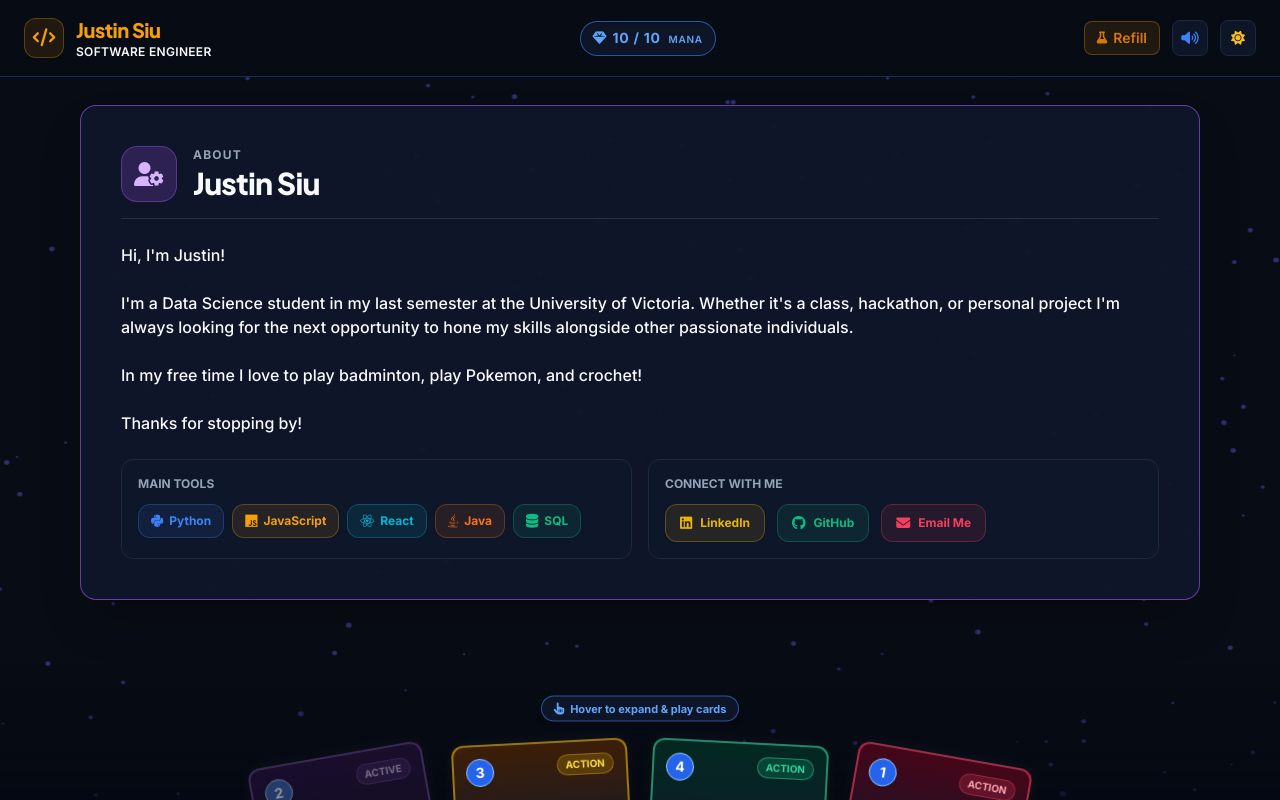
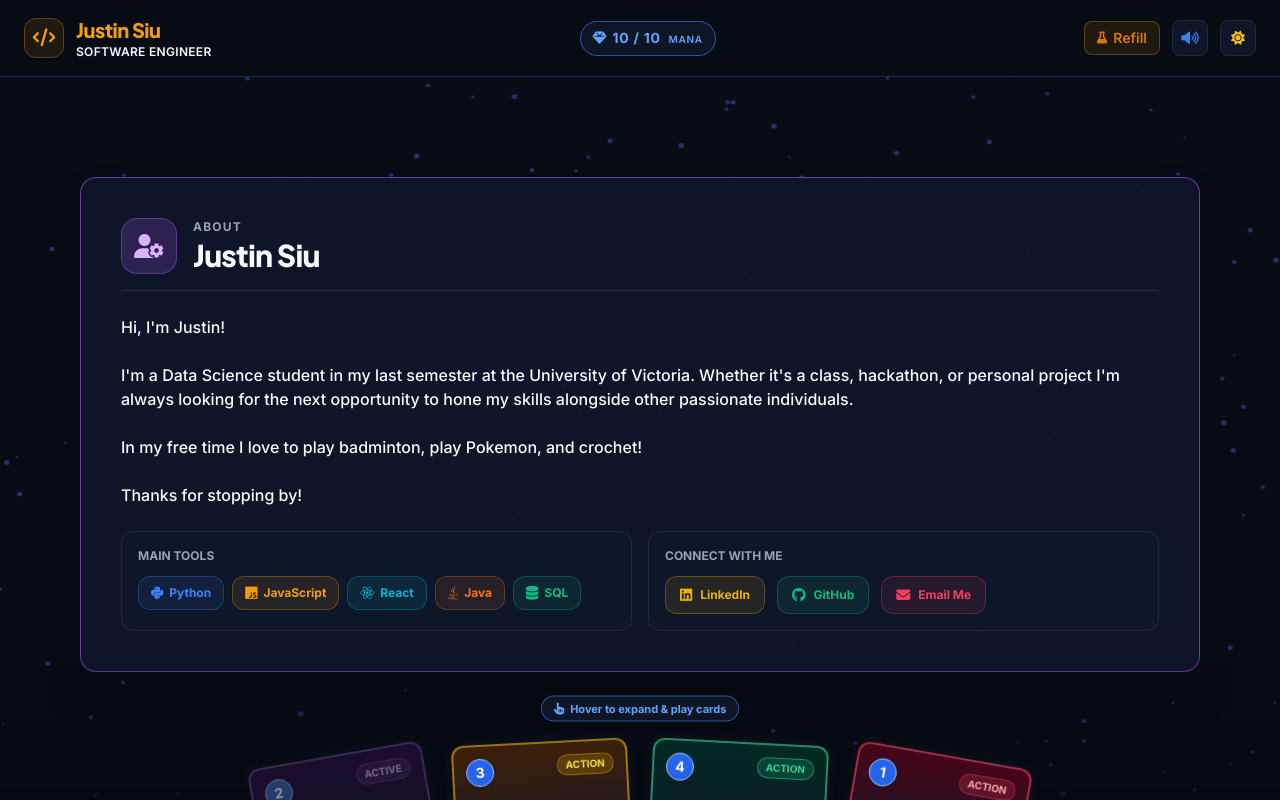
Before and after one commit to Jcssss/Jcssss.github.io, a React (Create React App) app: page / in a window 1280 px wide. Built offline with nearby package versions, Linux system fonts and the light colour scheme.

Commit message:
Retry canvas sizing and background resizing fixes for mobile

```diff
--- a/src/App.js
+++ b/src/App.js
@@ -292,7 +292,7 @@ export default function App () {
                 }}
             />
 
-            <main className="w-full h-full max-w-6xl mx-auto px-4 pt-24 pb-12 md:pb-48 flex-grow flex flex-col items-center justify-center z-10">
+            <main className="w-full max-w-6xl mx-auto px-4 pt-24 pb-12 flex-1 flex flex-col items-center justify-center z-10">
                 <MainStage
                     activeCardId={activeCardId}
                     isLightMode={isLightMode}
@@ -423,7 +423,7 @@ function Header({ currentMana, maxMana, onReplenish, manaLossNotice, isLightMode
 // ==========================================
 function MobileMenuDrawer({ cards, activeCardId, currentMana, maxMana, isLightMode, soundEnabled, onPlayCard, onReplenish, onToggleTheme, onToggleSound, onClose }) {
     return (
-        <div className="fixed inset-0 z-50 md:hidden flex flex-col bg-slate-950/95 backdrop-blur-xl animate-in fade-in duration-200">
+        <div className="fixed inset-0 z-50 md:hidden flex flex-col bg-slate-950/95 backdrop-blur-xl isolate animate-in fade-in duration-200">
             <div className="w-full h-full p-6 flex flex-col justify-between overflow-y-auto" style={{ backgroundColor: 'var(--modal-bg)', color: 'var(--text-main)' }}>
 
                 {/* Header & Controls in Mobile Drawer */}
@@ -691,11 +691,11 @@ function BackgroundCanvas({ isLightMode, activeGlowRef }) {
         if (!canvas) return;
         const ctx = canvas.getContext('2d');
 
-        let width = (canvas.width = document.documentElement.scrollWidth);
+        let width = (canvas.width = window.innerWidth);
         let height = (canvas.height = document.documentElement.scrollHeight);
 
         const handleResize = () => {
-            width = canvas.width = document.documentElement.scrollWidth;
+            width = canvas.width = window.innerWidth;
             height = canvas.height = document.documentElement.scrollHeight;
         };
 
```
